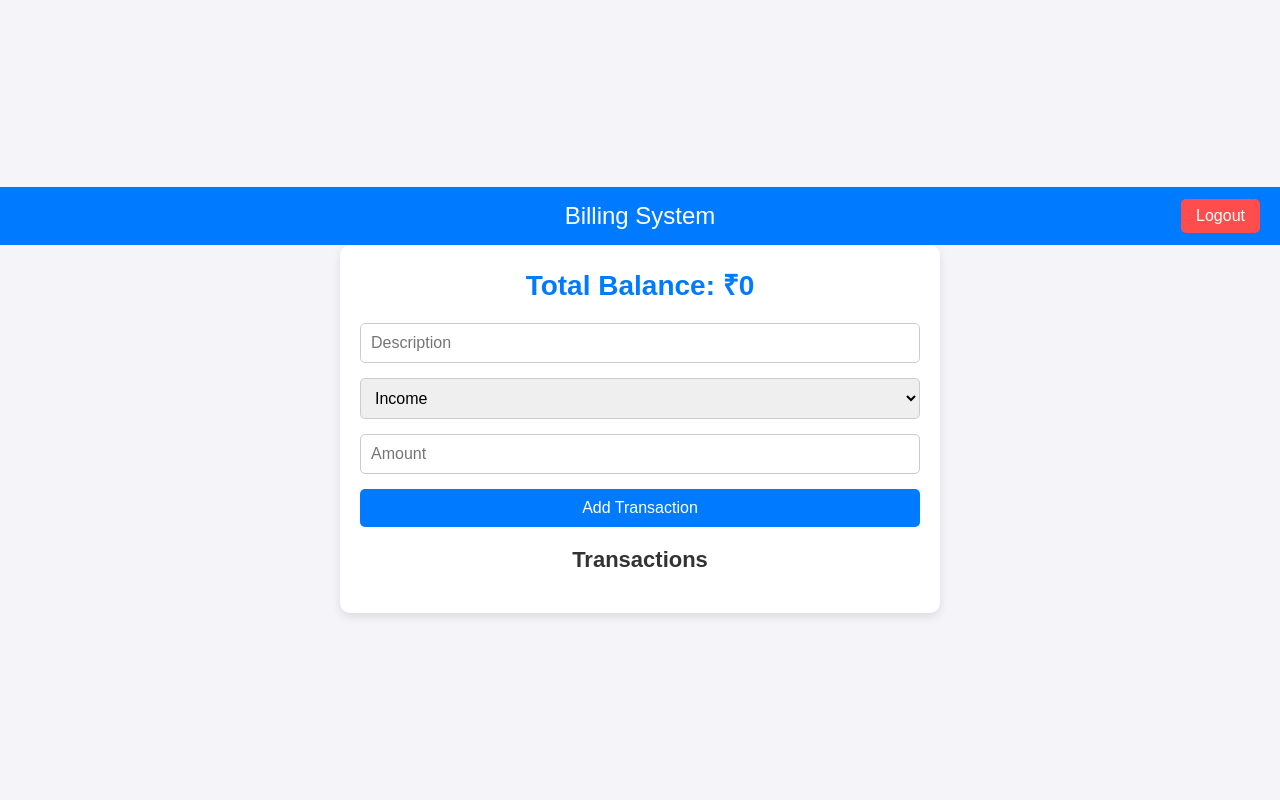
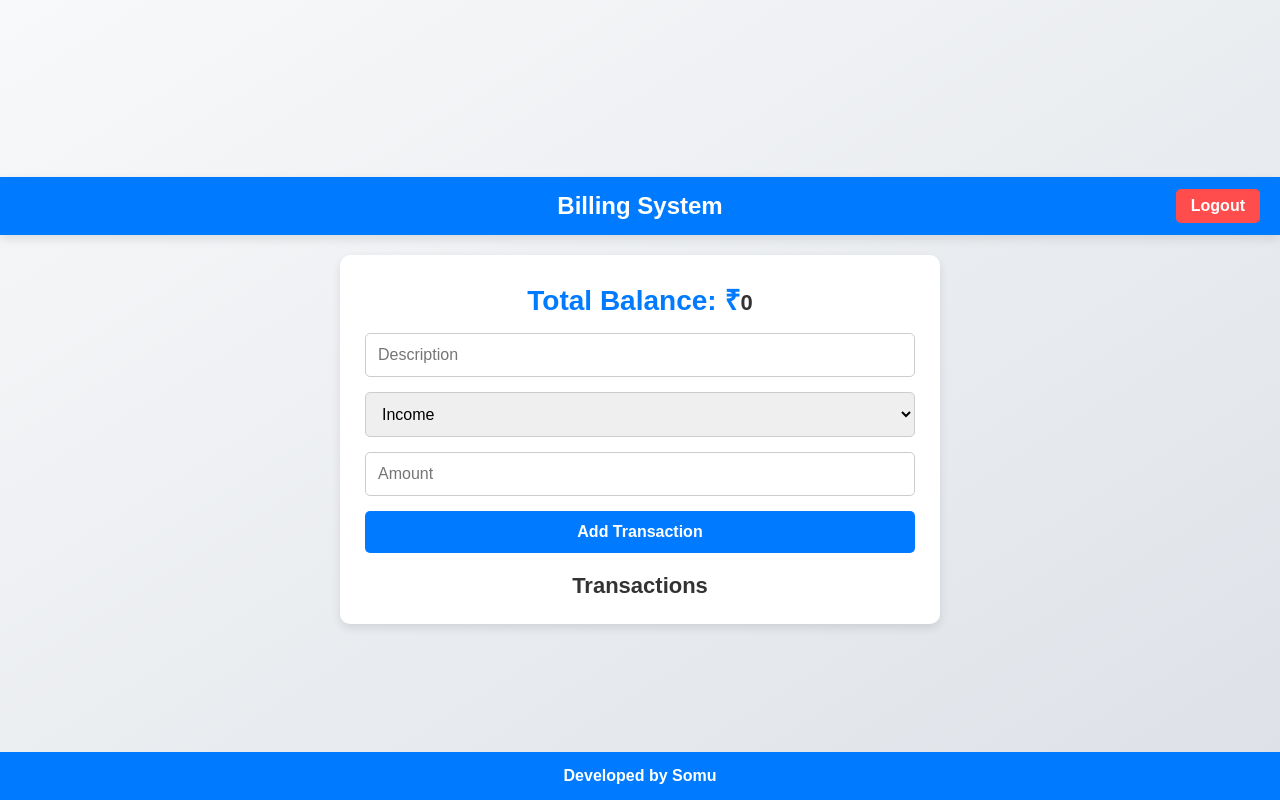
Before and after one commit to jyatiskadey/Billing, a website: page public/index.html in a window 1280 px wide. Drawn offline with Linux system fonts and the light colour scheme; no server answers; sample sign-in values are in the browser's storage.

Commit message:
Update index.html

```diff
--- a/public/index.html
+++ b/public/index.html
@@ -9,17 +9,17 @@
       margin: 0;
       padding: 0;
       box-sizing: border-box;
+      font-family: 'Arial', sans-serif;
     }
 
     body {
-      font-family: Arial, sans-serif;
-      background-color: #f4f4f9;
-      color: #333;
       display: flex;
       flex-direction: column;
       align-items: center;
       justify-content: center;
       min-height: 100vh;
+      background: linear-gradient(to bottom right, #f8f9fa, #dde1e7);
+      color: #333;
     }
 
     header {
@@ -30,6 +30,8 @@
       text-align: center;
       font-size: 24px;
       position: relative;
+      font-weight: bold;
+      box-shadow: 0 4px 10px rgba(0, 0, 0, 0.1);
     }
 
     header button {
@@ -44,6 +46,7 @@
       border-radius: 5px;
       cursor: pointer;
       font-size: 16px;
+      font-weight: bold;
     }
 
     header button:hover {
@@ -56,14 +59,15 @@
       background: white;
       border-radius: 10px;
       box-shadow: 0 4px 10px rgba(0, 0, 0, 0.1);
-      padding: 20px;
+      padding: 25px;
+      margin-top: 20px;
+      text-align: center;
     }
 
     h1 {
-      text-align: center;
-      margin-bottom: 20px;
       font-size: 28px;
       color: #007bff;
+      margin-bottom: 15px;
     }
 
     #transaction-form {
@@ -76,7 +80,7 @@
     #transaction-form input,
     #transaction-form select,
     #transaction-form button {
-      padding: 10px;
+      padding: 12px;
       border: 1px solid #ccc;
       border-radius: 5px;
       font-size: 16px;
@@ -87,7 +91,8 @@
       color: white;
       border: none;
       cursor: pointer;
-      transition: background-color 0.3s ease;
+      font-weight: bold;
+      transition: all 0.3s ease;
     }
 
     #transaction-form button:hover {
@@ -95,23 +100,31 @@
     }
 
     h2 {
-      text-align: center;
-      margin: 20px 0;
+      margin-top: 20px;
       font-size: 22px;
+      color: #333;
     }
 
     ul {
       list-style: none;
+      padding: 0;
     }
 
     ul li {
       background: #f9f9f9;
       border: 1px solid #ccc;
-      padding: 10px;
+      padding: 12px;
       border-radius: 5px;
       margin-bottom: 10px;
       display: flex;
       justify-content: space-between;
+      font-size: 16px;
+      font-weight: bold;
+      transition: all 0.3s ease;
+    }
+
+    ul li:hover {
+      background-color: #e9ecef;
     }
 
     .income {
@@ -123,8 +136,24 @@
     }
 
     #balance {
+      font-size: 22px;
       font-weight: bold;
+      color: #333;
     }
+
+    footer {
+      margin-top: 20px;
+      padding: 15px;
+      text-align: center;
+      background-color: #007bff;
+      color: white;
+      font-size: 16px;
+      width: 100%;
+      font-weight: bold;
+      position: absolute;
+      bottom: 0;
+    }
+
   </style>
 </head>
 <body>
@@ -149,6 +178,8 @@
     <h2>Transactions</h2>
     <ul id="transaction-list"></ul>
   </main>
+
+  <footer>Developed by Somu</footer>
 
   <script>
     // Redirect if not logged in
@@ -212,8 +243,10 @@
 
     // Logout functionality
     document.getElementById("logout-btn").addEventListener("click", () => {
-      localStorage.removeItem("token");
-      window.location.href = "/login.html";
+      if (confirm("Are you sure you want to log out?")) {
+        localStorage.removeItem("token");
+        window.location.href = "/login.html";
+      }
     });
 
     // Initial fetch of transactions
```
